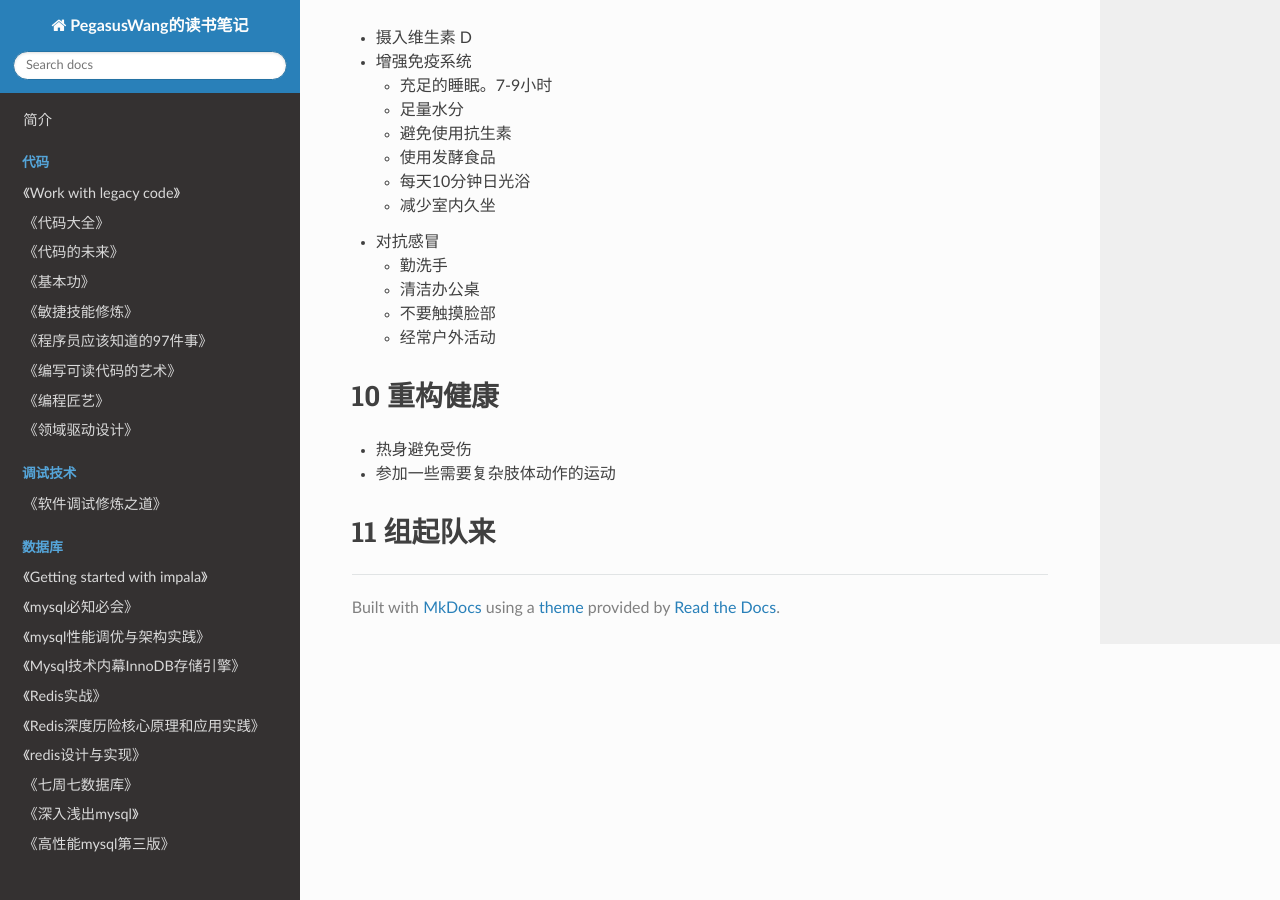
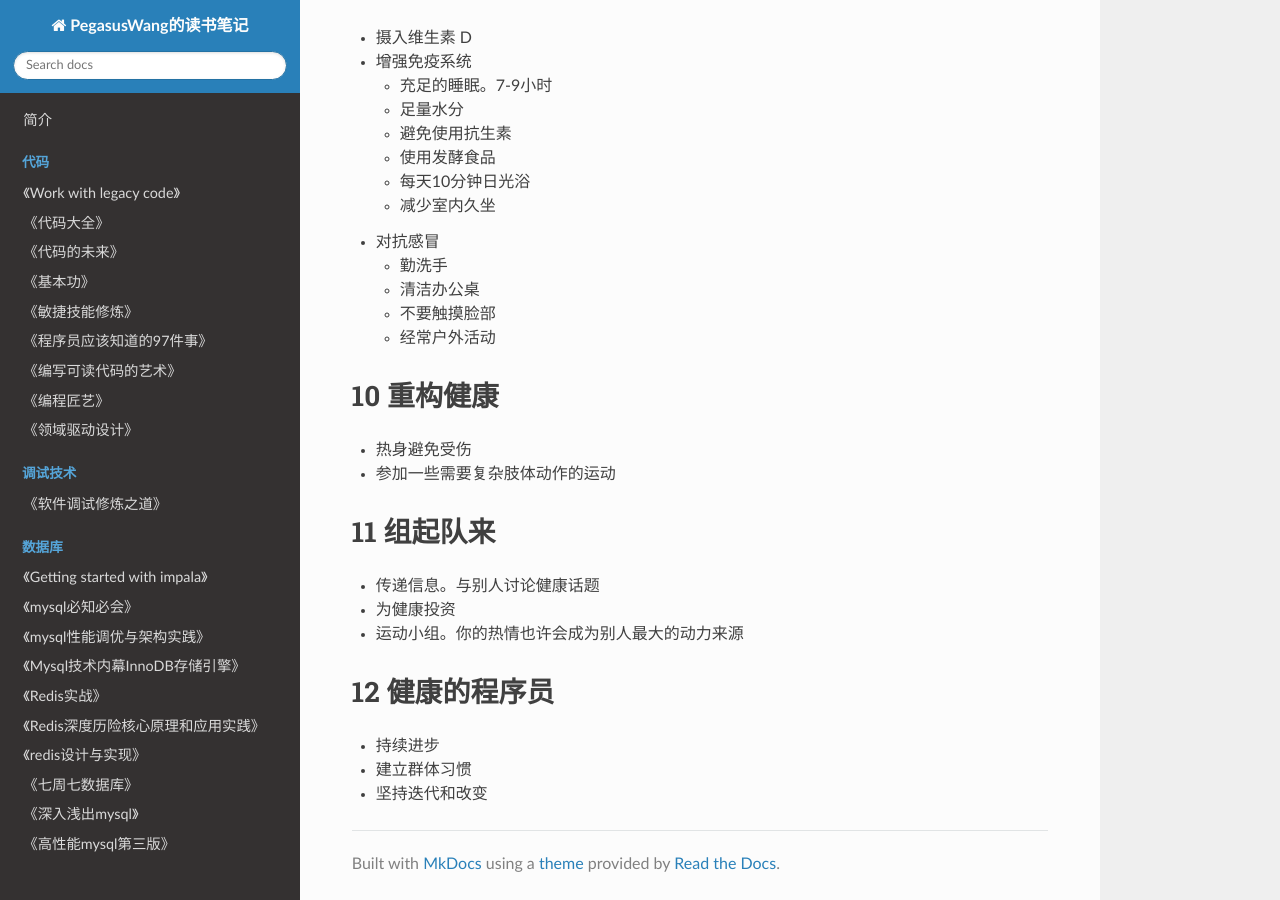
Before and after one commit to PegasusWang/booknotes, an MkDocs documentation site: the page built from docs/健康/程序员健康指南.md, in a window 1280 px wide and 900 px high, scrolled down 1782 px. Built offline with MkDocs 1.6.1, drawn with Linux system fonts in a browser that asks for light colours; nearby versions of some CDN libraries; old or Windows-style settings are respelled for this version of MkDocs.

Commit message:
健康的程序员

```diff
--- a/docs/健康/程序员健康指南.md
+++ b/docs/健康/程序员健康指南.md
@@ -86,3 +86,14 @@
 - 参加一些需要复杂肢体动作的运动
 
 # 11 组起队来
+
+- 传递信息。与别人讨论健康话题
+- 为健康投资
+- 运动小组。你的热情也许会成为别人最大的动力来源
+
+
+# 12 健康的程序员
+
+- 持续进步
+- 建立群体习惯
+- 坚持迭代和改变
```
